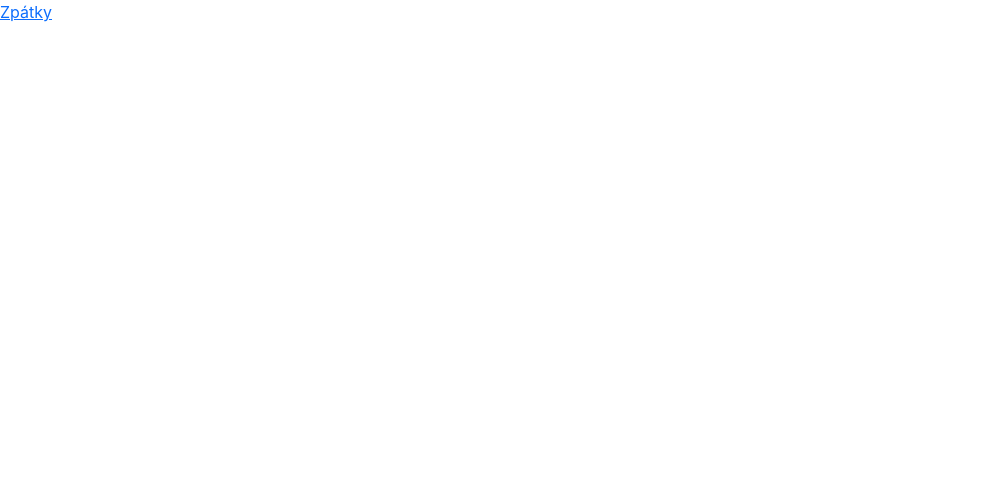
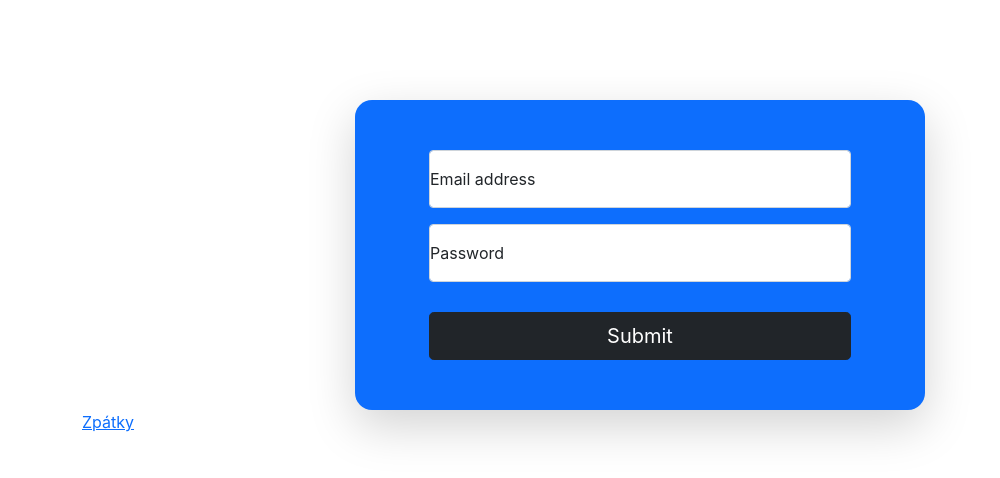
Before and after one commit to 18NAKEDCOWBOYS/iis-web, a React (Create React App) app: page /login in a window 1280 px wide. Shown: the top 478 px of the page, without its empty margins (0-1000 px from the left). Built offline with nearby package versions, Linux system fonts and the light colour scheme.

Commit message:
Add markup for login page and remove switch from router

```diff
--- a/src/Router.js
+++ b/src/Router.js
@@ -1,5 +1,5 @@
 import React from 'react'
-import { Routes, Switch, Route, BrowserRouter} from 'react-router-dom'
+import { Routes, Route, BrowserRouter} from 'react-router-dom'
 import Loginpage from "./pages/LoginPage"
 import Home from "./pages/Home"
 import NotFound from "./pages/NotFound"
--- a/src/pages/LoginPage.js
+++ b/src/pages/LoginPage.js
@@ -1,9 +1,49 @@
 import React from 'react'
 
+import Container from 'react-bootstrap/Container';
+import Col from 'react-bootstrap/Col';
+import Row from 'react-bootstrap/Row';
+import FloatingLabel from 'react-bootstrap/FloatingLabel';
+import Form from 'react-bootstrap/Form';
+import Button from 'react-bootstrap/Button';
+import Image from 'react-bootstrap/Image';
 
-export default function LoginPage(props)
-{
-   return (
-       <a href="/">Zpátky</a>
-   )
+export default function LoginPage(props) {
+  return (
+    <Container>
+      <Row className="text-center align-items-center" style={{ height: 100 }}>
+        {/* TODO - Přidat obrázek kladívka*/}
+      </Row>
+      <Row>
+        <Col>
+        </Col>
+        <Col xs={6} className="example-square bg-primary shadow-lg" style={{ padding: 50, borderRadius: 17 }}>
+          <Form>
+            <Container>
+              <Row>
+                <FloatingLabel controlId="floatingInput" label="Email address" className="mb-3">
+                  <Form.Control type="email" placeholder="name@example.com" />
+                </FloatingLabel>
+              </Row>
+
+              <Row>
+                <FloatingLabel controlId="floatingPassword" label="Password">
+                  <Form.Control type="password" placeholder="Password" />
+                </FloatingLabel>
+              </Row>
+
+              <Row style={{ paddingTop: 30 }}>
+                <div className="d-grid align-items-center">
+                  <Button variant="dark" type="submit" size="lg">Submit</Button>
+                </div>
+
+              </Row>
+            </Container>
+          </Form>
+        </Col>
+        <Col></Col>
+      </Row>
+      <a href="/">Zpátky</a>
+    </Container>
+  )
 }
```
